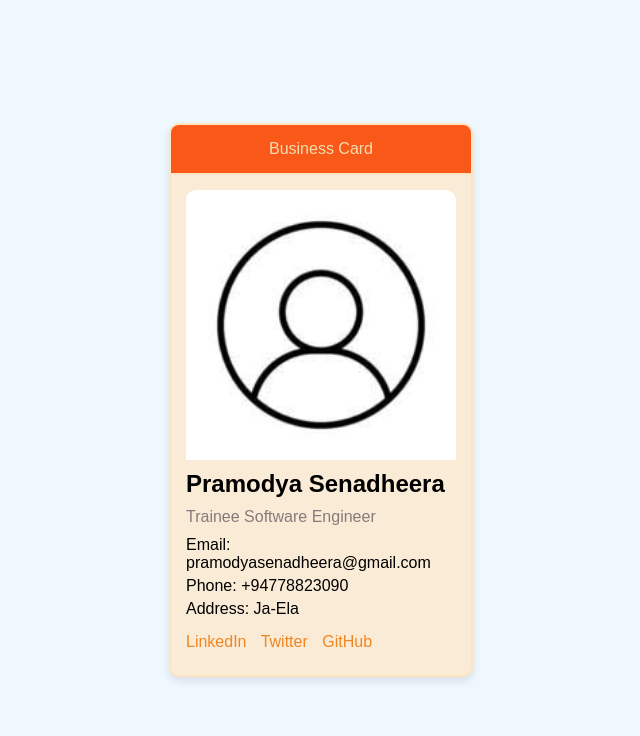
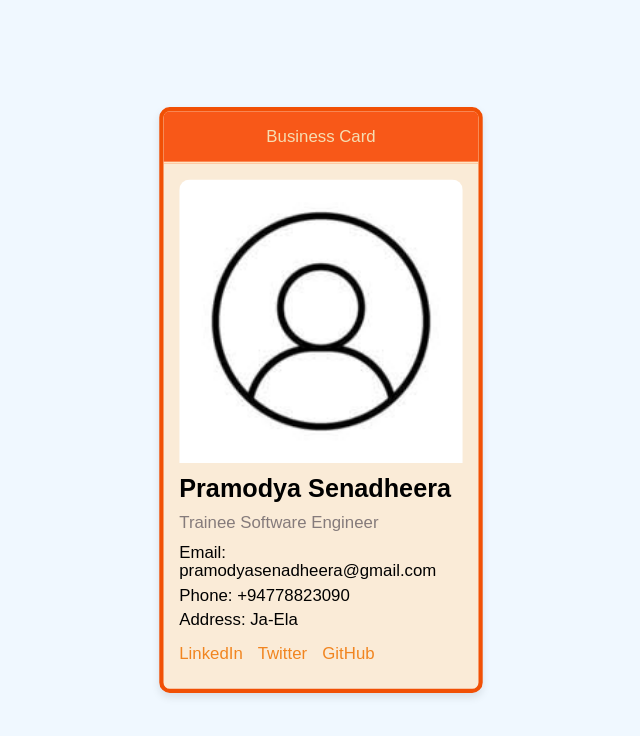
Before and after one commit to pramodya98/Business_Card, a plain HTML site: page index.html in a window 1280 px wide. In both pictures the pointer is over the element 640 px from the left and 400 px from the top of the page. Shown: the whole page, without its empty margins (319-959 px from the left). Drawn offline with Linux system fonts and the light colour scheme.

Commit message:
feat:main features done

```diff
--- a/index.html
+++ b/index.html
@@ -26,11 +26,12 @@
         border: 2px solid bisque;
         box-shadow: 0 4px 8px rgba(0, 0, 0, 0.1);
         border-radius: 10px;
+        transition: transform 0.3s ease-in-out, border-color 0.3s ease-in-out;
       }
 
       .profile-image {
         width: 100%;
-        height: auto; /* Adjusted height for responsiveness */
+        height: auto;
         border-top-left-radius: 10px;
         border-top-right-radius: 10px;
       }
@@ -76,6 +77,11 @@
         text-decoration: none;
         color: rgb(241, 133, 32);
       }
+
+      .business-card:hover {
+        transform: scale(1.05);
+        border: 4px solid rgb(241, 80, 5);
+      }
     </style>
   </head>
   <body>
```
